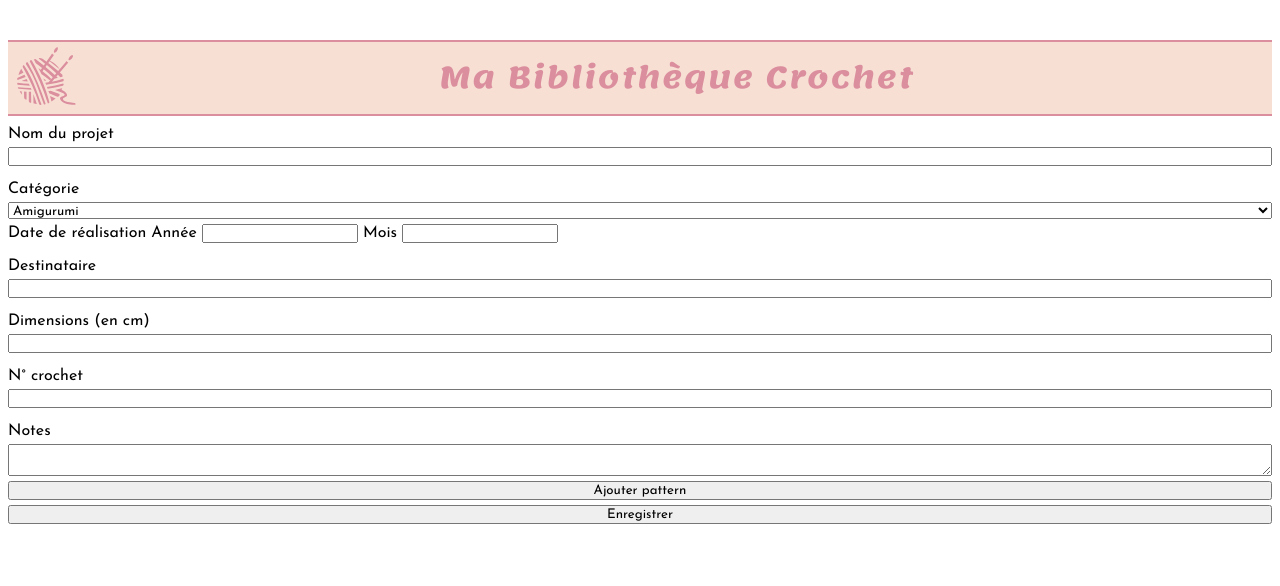
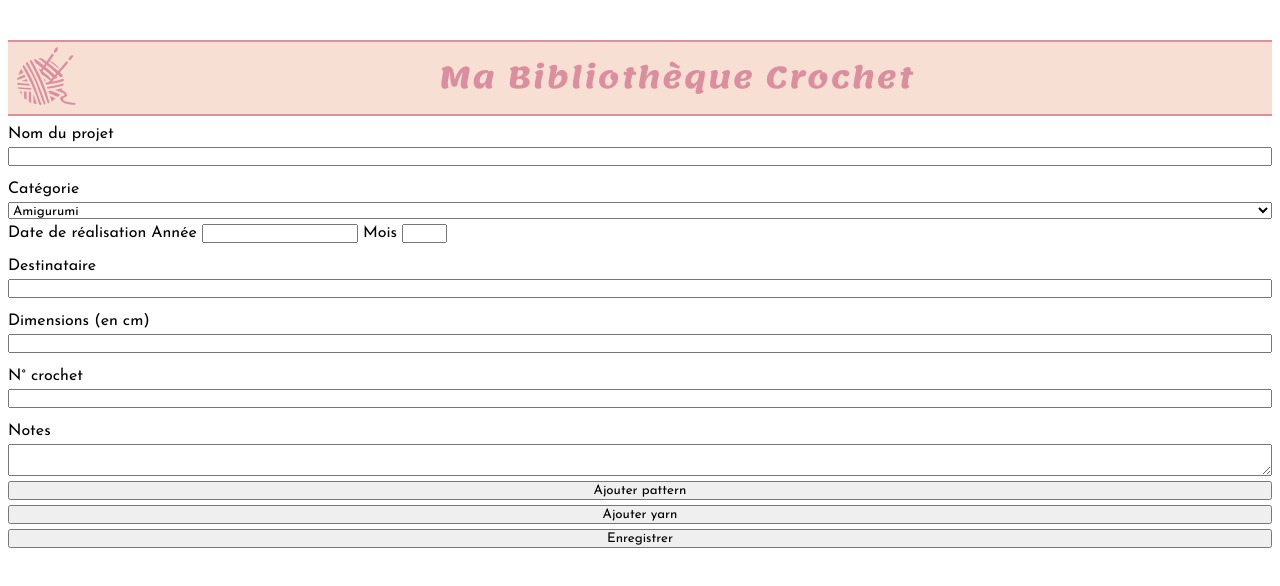
Before and after one commit to chloethoma/crochet_library, a SvelteKit app in the folder front/: page /add_project in a window 1280 px wide. Shown: the top 586 px of the page. Built offline with nearby package versions, Linux system fonts and the light colour scheme; a web font is replaced by a local one.

Commit message:
front - form and fetch post ok

```diff
--- a/front/src/routes/add_project/+page.svelte
+++ b/front/src/routes/add_project/+page.svelte
@@ -1,5 +1,5 @@
 <script>
-  import FormContainer from './general_form.svelte'
+  import FormContainer from './form.svelte'
 </script>
 
 <FormContainer />
--- /dev/null
+++ b/front/src/routes/add_project/form.svelte
@@ -0,0 +1,134 @@
+<script>
+  import {Fileupload} from 'flowbite-svelte';
+
+  let selectedCategories = ['Amigurumi', 'Accessoire', 'Enfant', 'Maison', 'Vêtement']
+  let name;
+  let category;
+  let customer;
+  let size;
+  let hookNumber;
+  let notes;
+  let photo = null;
+  let year;
+  let month;
+  let pattern = [];
+  let wool = [];
+
+  const addPattern = () => {
+    pattern = [...pattern, {name:'', source:'', link:null}]
+  }
+
+  const addWool = () => {
+    wool = [...wool, {brand: '', name: '', grammage: '', color: '', material: '', price: ''}];
+  }
+
+  const handleSubmit = async () => {
+    const formData = {name, category, customer, size, hook_number: parseInt(hookNumber), notes, photo, year, month, pattern, wool};
+    // 'https://localhost:3000/api/new_project'
+    try {
+      const response = await fetch('https://crochet-library-7cv7.vercel.app/api/new_project',{
+        method: "POST",
+        mode: "cors",
+        headers: {
+          "Content-Type": "application/json",
+        },
+        body: JSON.stringify(formData)
+      })
+      // const resultat = await response.json()
+      // console.log("reussite", resultat)
+    } catch (error) {
+      console.error("Erreur", error)
+    }
+  }
+
+</script>
+
+<form on:submit|preventDefault={handleSubmit}>
+  <label for="name">Nom du projet</label>
+  <input type="text" id="name" bind:value={name} required>
+
+  <label for="category">Catégorie</label>
+  <select id="category" bind:value={category}>
+      {#each selectedCategories as selectedCategory}
+          <option value={selectedCategory}>{selectedCategory}</option>
+      {/each}
+  </select>
+
+  <div class="dateContainer">
+    <label for="date">Date de réalisation</label>
+    <label for="year">Année</label>
+    <input type="number" id="year" bind:value={year} required>
+    <label for="month">Mois</label>
+    <input type="number" id="month" min="1" max="12" bind:value={month} required>
+  </div>
+
+  <label for="customer">Destinataire</label>
+  <input type="text" id="customer" bind:value={customer}>
+
+  <label for="size">Dimensions (en cm)</label>
+  <input type="text" id="size" bind:value={size}>
+
+  <label for="hook_number">N° crochet</label>
+  <input type="number" min="0" step="0.5" id="hook_number" bind:value={hookNumber}>
+
+    <!-- <label for="photo">Photo</label>
+  <Fileupload></Fileupload> -->
+  <!-- <input type="text" id="photo" name="photo"> -->
+  <!-- <label for="photo">Photo:</label>
+  <input type="file" id="photo" bind:files={photo} /> -->
+
+
+  <label for="notes">Notes</label>
+  <textarea id="notes" bind:value={notes}></textarea>
+
+  <button type="button" on:click={addPattern}>Ajouter pattern</button>
+  {#each pattern as  {name, source, link}}
+  <div>
+    <label for="name">Nom</label>
+    <input type="text" id="name" bind:value={name} required>
+
+    <label for="source">Source</label>
+    <input type="text" id="source" bind:value={source} required>
+
+    <label for="link">Fichier</label>
+    <input type="text" id="link" bind:value={link}>
+  </div>
+  {/each}
+
+  <button type="button" on:click={addWool}>Ajouter yarn</button>
+  {#each wool as  {brand, name, grammage, color, material, price}}
+  <div>
+    <label for="brand">Marque</label>
+    <input type="text" id="brand" bind:value={brand} required>
+
+    <label for="name">Nom</label>
+    <input type="text" id="name" bind:value={name} required>
+
+    <label for="grammage">Grammage</label>
+    <input type="number" min="1" id="grammage" bind:value={grammage}>
+
+    <label for="material">Matière</label>
+    <input type="text" id="material" bind:value={material}>
+
+    <label for="color">Couleur</label>
+    <input type="text" id="color" bind:value={color}>
+
+    <label for="price">Prix</label>
+    <input type="number" min="1" step="any" id="price" bind:value={price}>
+  </div>
+  {/each}
+
+  <button type="submit">Enregistrer</button>
+</form>
+
+<style>
+  form {
+      display:grid;
+      grid-template-columns:auto;
+      row-gap: 5px;
+  }
+
+  label{
+      margin-top:10px;
+  }
+</style>
--- a/front/src/routes/add_project/general_form.svelte
+++ /dev/null
@@ -1,101 +0,0 @@
-<script>
-  import {Fileupload} from 'flowbite-svelte';
-
-  let selectedCategories = ['Amigurumi', 'Accessoire', 'Enfant', 'Maison', 'Vêtement']
-  let name;
-  let category;
-  let customer;
-  let size;
-  let hookNumber;
-  let notes;
-  let photo = null;
-  let year;
-  let month;
-  let pattern = [];
-  let wool = [];
-
-  const addPattern = () => {
-    pattern = pattern.concat({name:'', source:'', link:null})
-  }
-
-  // const addPattern = () => {
-  //   pattern.push({name:'', source:'', link:null})
-  // }
-
-  const addWool = () => {
-    wool = wool.concat({brand: '', name: '', grammage: '', color: '', material: '', price: ''});
-  }
-
-  const handleSubmit = () => {
-    const formData = {name, category, customer, size, hook_number: parseInt(hookNumber), notes, photo, year, month, pattern, wool};
-    console.log(formData);
-    // Ici, vous pouvez envoyer formData à votre serveur ou le traiter comme nécessaire
-    // fetch to 'http://localhost:3000/api/new_project' ou 'https://crochet-library-7cv7.vercel.app/api/new_project'
-  }
-
-</script>
-
-<form on:submit|preventDefault={handleSubmit}>
-  <label for="name">Nom du projet</label>
-  <input type="text" id="name" bind:value={name}>
-
-  <label for="category">Catégorie</label>
-  <select id="category" bind:value={category}>
-      {#each selectedCategories as selectedCategory}
-          <option value={selectedCategory}>{selectedCategory}</option>
-      {/each}
-  </select>
-
-  <div class="dateContainer">
-    <label for="date">Date de réalisation</label>
-    <label for="year">Année</label>
-    <input type="text" id="year" bind:value={year}>
-    <label for="month">Mois</label>
-    <input type="text" id="month" bind:value={month}>
-  </div>
-
-  <label for="customer">Destinataire</label>
-  <input type="text" id="customer" bind:value={customer}>
-
-  <label for="size">Dimensions (en cm)</label>
-  <input type="text" id="size" bind:value={size}>
-
-  <label for="hook_number">N° crochet</label>
-  <input type="text" id="hook_number" bind:value={hookNumber}>
-
-  <label for="notes">Notes</label>
-  <textarea id="notes" bind:value={notes}></textarea>
-
-  <button type="button" on:click={addPattern}>Ajouter pattern</button>
-  {#each pattern as  {name, source, link}, i}
-  <div>
-    <label for="name">Nom</label>
-    <input type="text" id="name" bind:value={name}>
-
-    <label for="source">Source</label>
-    <input type="text" id="source" bind:value={source}>
-
-    <label for="link">Lien</label>
-    <input type="text" id="link" bind:value={link}>
-  </div>
-  {/each}
-
-  <!-- <label for="photo">Photo</label>
-  <Fileupload></Fileupload> -->
-  <!-- <input type="text" id="photo" name="photo"> -->
-  <!-- <label for="photo">Photo:</label>
-  <input type="file" id="photo" bind:files={photo} /> -->
-  <button type="submit">Enregistrer</button>
-</form>
-
-<style>
-  form {
-      display:grid;
-      grid-template-columns:auto;
-      row-gap: 5px;
-  }
-
-  label{
-      margin-top:10px;
-  }
-</style>
```
